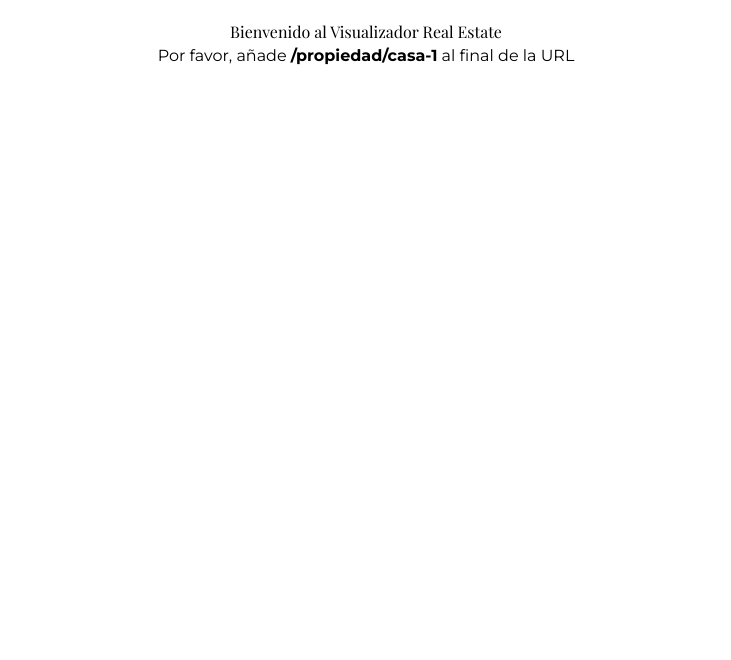
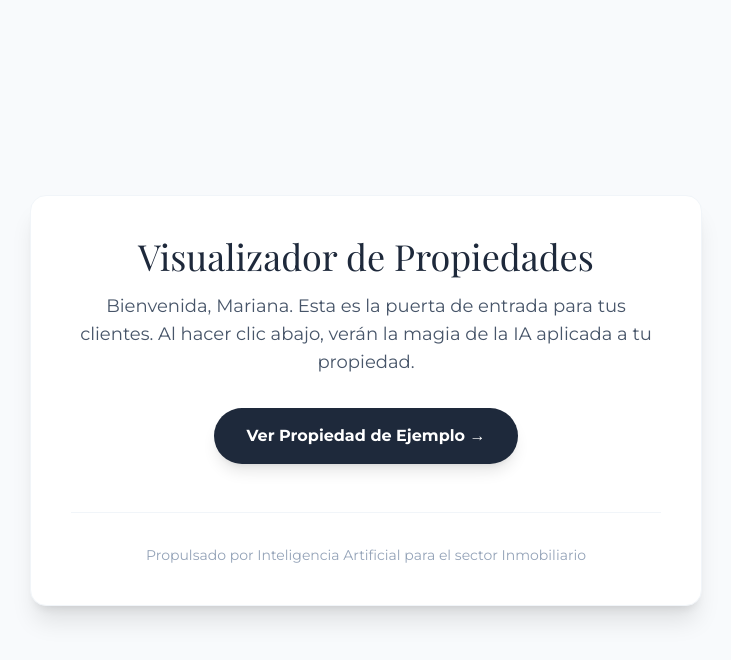
Before and after one commit to aphotecavalle-source/mi-inmobiliaria-ia., a React (Vite) app: page / in a window 1280 px wide. Shown: the top 660 px of the page, without its empty margins (274-1005 px from the left). Built offline with nearby package versions, Linux system fonts and the light colour scheme; a web font is replaced by a local one.

Commit message:
Add Home component and update routing in App

```diff
--- a/src/App.jsx
+++ b/src/App.jsx
@@ -1,19 +1,50 @@
-import { BrowserRouter as Router, Routes, Route } from 'react-router-dom';
+import { BrowserRouter as Router, Routes, Route, useNavigate } from 'react-router-dom';
 import PropertyVisualizer from './PropertyVisualizer';
+
+// Esta es la pantalla de inicio (La Carátula)
+function Home() {
+  const navigate = useNavigate();
+
+  const handleStart = () => {
+    // Esto te lleva a la propiedad de ejemplo
+    navigate('/propiedad/casa-lujo');
+  };
+
+  return (
+    <div className="min-h-screen bg-slate-50 flex flex-col items-center justify-center p-6 text-center">
+      <div className="max-w-2xl bg-white p-10 rounded-2xl shadow-xl border border-slate-100">
+        <h1 className="text-4xl font-serif text-slate-800 mb-4">
+          Visualizador de Propiedades
+        </h1>
+        <p className="text-slate-600 mb-8 text-lg">
+          Bienvenida, Mariana. Esta es la puerta de entrada para tus clientes.
+          Al hacer clic abajo, verán la magia de la IA aplicada a tu propiedad.
+        </p>
+
+        <button
+          onClick={handleStart}
+          className="bg-slate-800 text-white px-8 py-4 rounded-full font-bold hover:bg-slate-700 transition-all shadow-lg hover:shadow-slate-200"
+        >
+          Ver Propiedad de Ejemplo →
+        </button>
+
+        <div className="mt-12 pt-8 border-t border-slate-100 text-slate-400 text-sm">
+          Propulsado por Inteligencia Artificial para el sector Inmobiliario
+        </div>
+      </div>
+    </div>
+  );
+}
 
 function App() {
   return (
     <Router>
       <Routes>
-        {/* Esta es la ruta que estamos intentando abrir */}
+        {/* Ruta principal: La Carátula elegante */}
+        <Route path="/" element={<Home />} />
+
+        {/* Ruta del visualizador: Donde ocurre la magia */}
         <Route path="/propiedad/:id" element={<PropertyVisualizer />} />
-
-        <Route path="/" element={
-          <div style={{ padding: '20px', textAlign: 'center' }}>
-            <h1>Bienvenido al Visualizador Real Estate</h1>
-            <p>Por favor, añade <b>/propiedad/casa-1</b> al final de la URL</p>
-          </div>
-        } />
       </Routes>
     </Router>
   );
```
